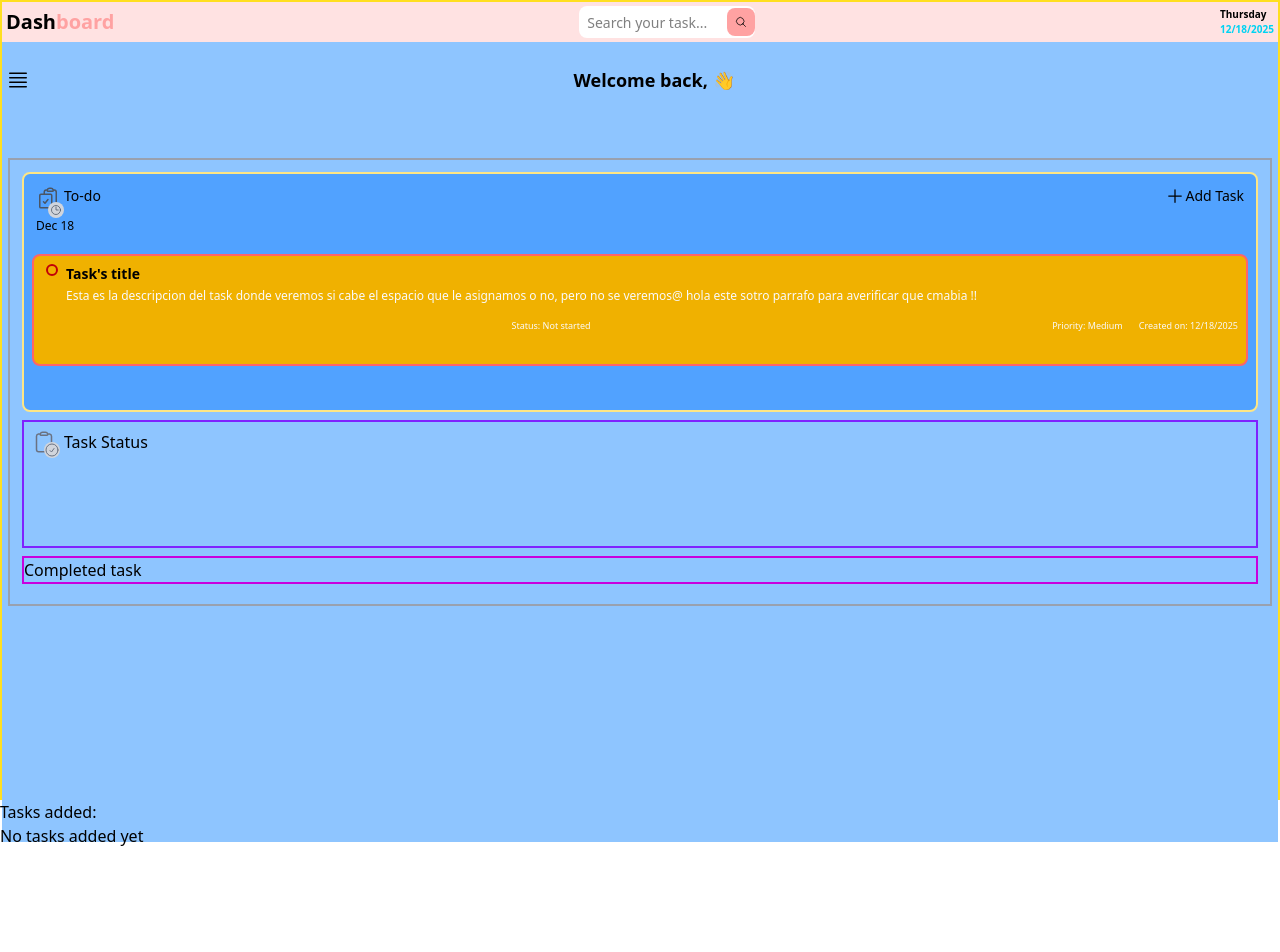
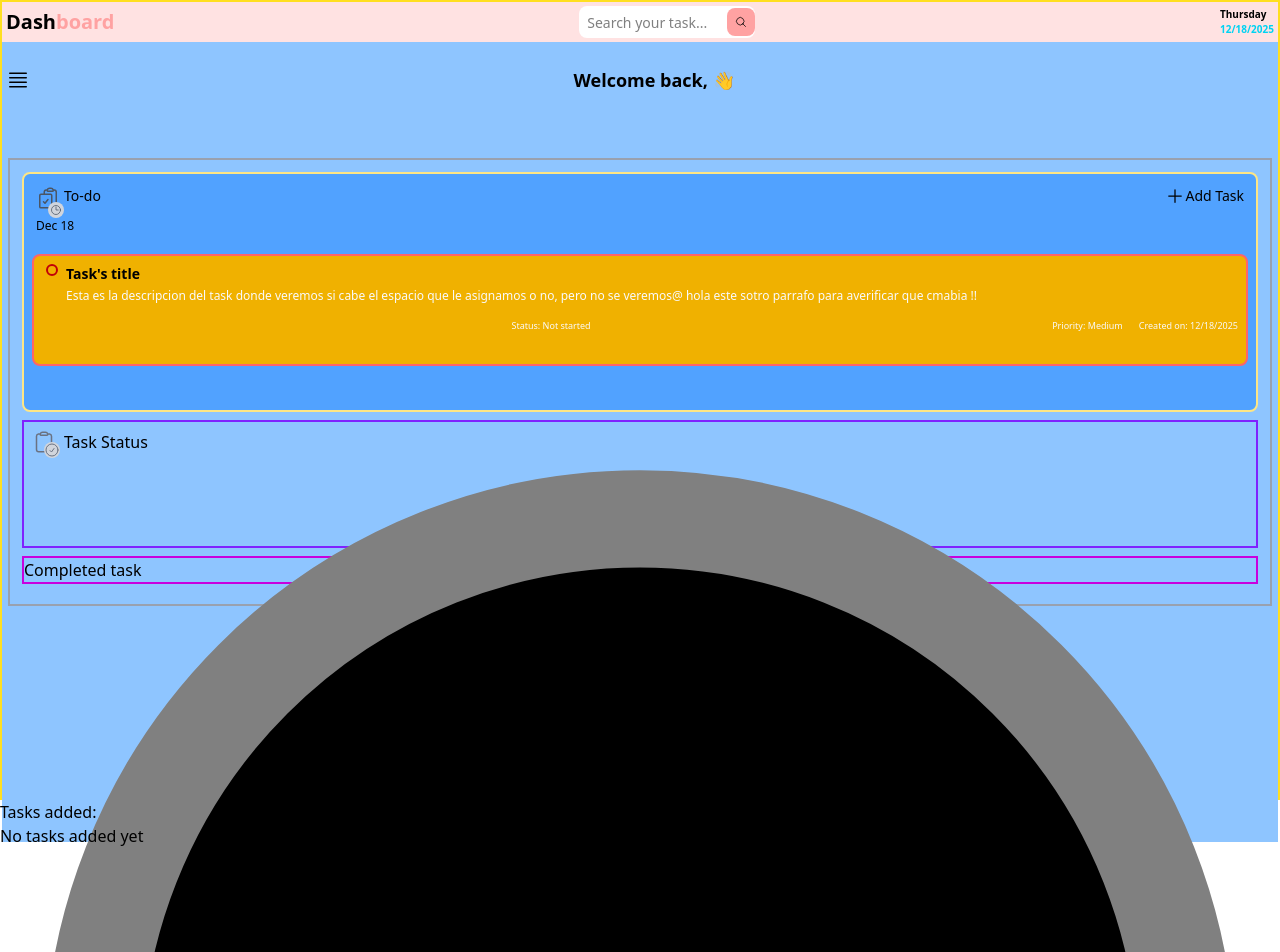
Before and after one commit to karinatuyuc/my-todo-list-React, a React (Vite) app: page / in a window 1280 px wide. Shown: the top 952 px of the page. Before the commit the page ends 848 px from the top, so only its background shows below. Built offline with nearby package versions, Linux system fonts and the light colour scheme.

Commit message:
feat: create progress circles

```diff
--- a/src/Dashboard.jsx
+++ b/src/Dashboard.jsx
@@ -126,7 +126,20 @@ export default function Dashboard({showModal}) {
                             <h2 className="left-7">Task Status</h2>
                         </div>
 
+
+                        {/*Progress circles*/}
+
+                        <svg viewBox="0 0 100 100">
+
+                            {/*Base circle  */}
+                            <circle cx="50" cy="50" r="45" stroke="gray" strokeWidth={8}></circle>
+
+                        </svg> {/* SVG for progress circles, to be implemented later */}
+
                     </div>
+
+
+
 
                     {/**NOT STARTED - COMPLETED TASK*/}
                     <div className="border-2 border-fuchsia-600 mb-2">Completed task</div>
```
